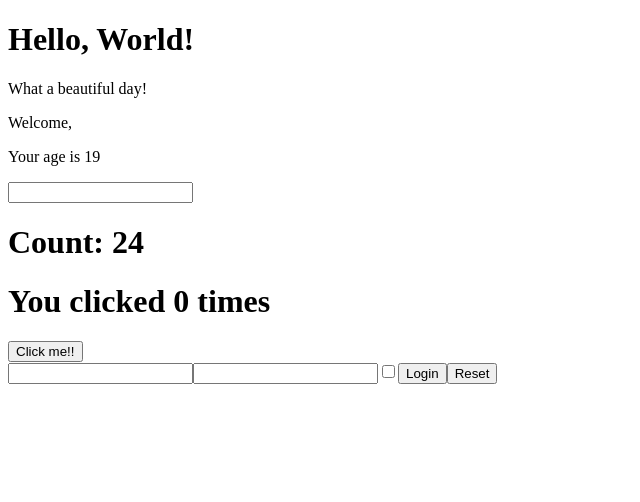
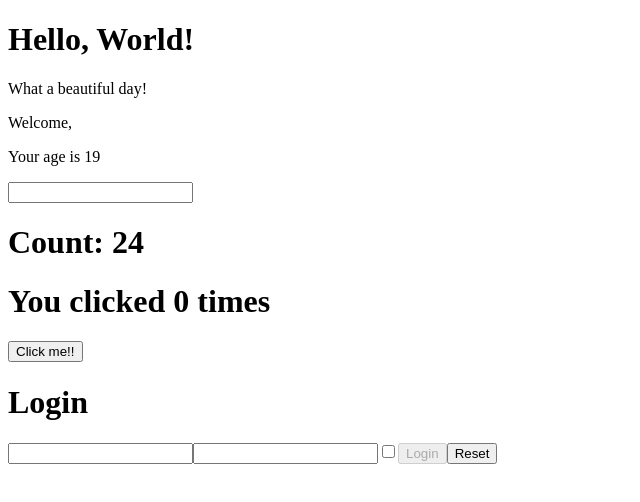
Before and after one commit to DavidePuziello/react-exercises, a React (Create React App) app: page / in a window 1280 px wide. Shown: the top 502 px of the page, without its empty margins (0-640 px from the left). Built offline with nearby package versions, Linux system fonts and the light colour scheme.

Commit message:
Feat: Exercise Update

```diff
--- a/src/App.js
+++ b/src/App.js
@@ -3,7 +3,7 @@
 import { Counter } from "./Counter"
 import { ClickCounter } from "./ClickCounter";
 import { InteractiveWelcome } from "./InteractiveWelcome";
-import { UncontrolledLogin } from "./UncontrolledLogin";
+import { Login } from "./Login";
 
 export class App extends React.Component {
     render() {
@@ -12,7 +12,7 @@
             <InteractiveWelcome />
             <Counter initialValue={22} incrementAmount={2} incrementInterval={3000}/>
             <ClickCounter />
-            <UncontrolledLogin />
+            <Login />
         </div>
     }
 }
--- a/src/UncontrolledLogin.js
+++ /dev/null
@@ -1,27 +0,0 @@
-import React from "react";
-
-export class UncontrolledLogin extends React.Component {
-    handleFormSubmit = (event) => {
-        event.preventDefault()
-
-        const name = event.target.elements.username.value
-        const password = event.target.elements.password.value
-        const remember = event.target.elements.remember.checked
-
-        console.log({
-            name,
-            password,
-            remember
-        })
-    }
-
-    render() {
-        return <form onSubmit={this.handleFormSubmit}>
-            <input name="username" required/>
-            <input name="password" required/>
-            <input name="remember" type="checkbox"/>
-            <button>Login</button>
-            <button type="reset">Reset</button>
-        </form>
-    }
-}
```
